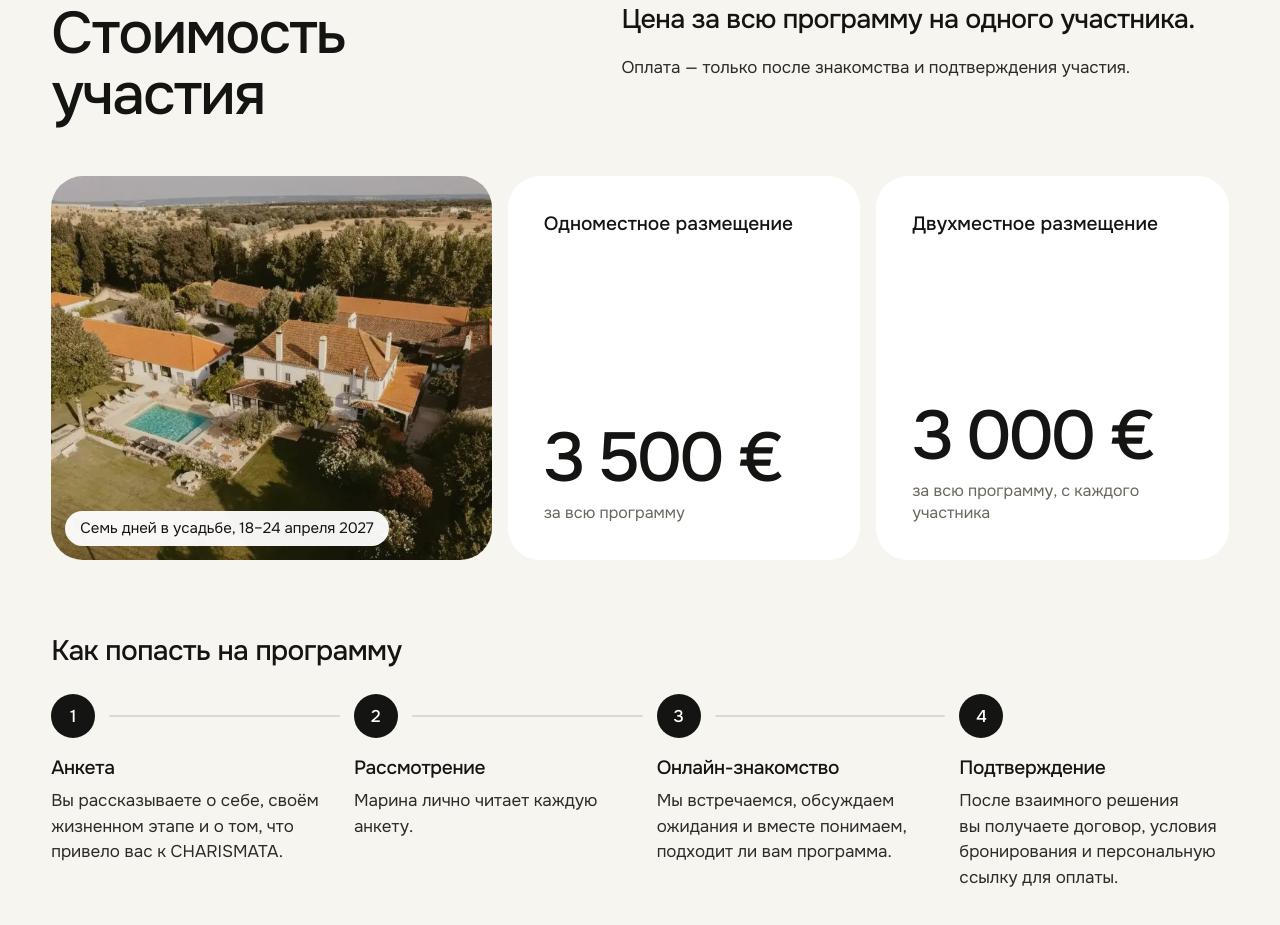
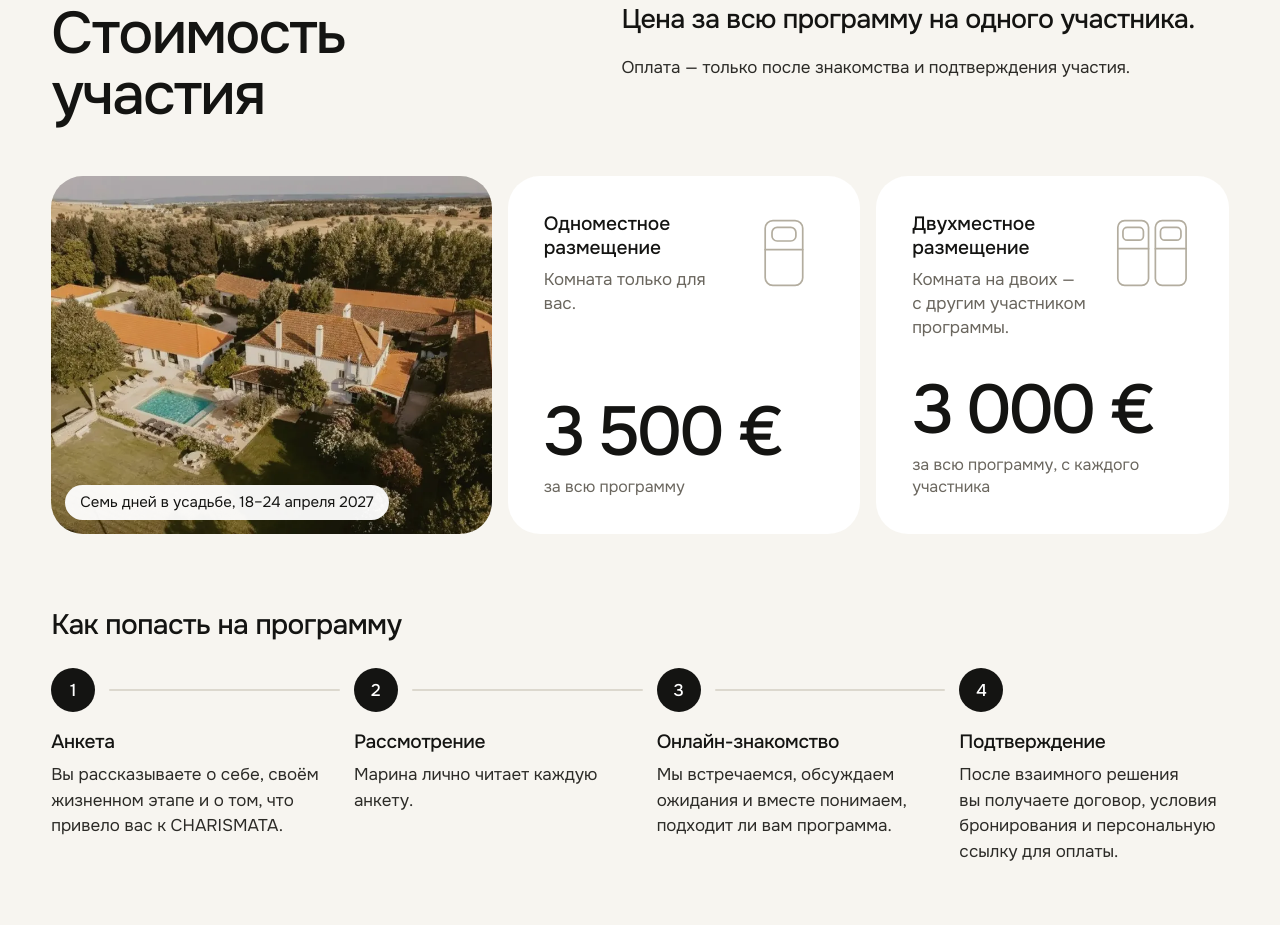
Before and after one commit to KirilVolkov123/charismata-preview, a plain HTML site: page index.html in a window 1280 px wide. Shown: the part 8717-9642 px from the top of the page. Drawn offline with Linux system fonts and the light colour scheme; a web font is replaced by a local one.

Commit message:
Обновление предпросмотра

```diff
--- a/assets/css/style.css
+++ b/assets/css/style.css
@@ -230,11 +230,15 @@ h2 + .lead, h2 + p { margin-top: clamp(16px, 2vw, 26px); }
 
 /* Стоимость */
 .prices { display: grid; grid-template-columns: minmax(0, 5fr) minmax(0, 4fr) minmax(0, 4fr); gap: 16px; }
-.prices__photo { min-height: clamp(260px, 30vw, 430px); border-radius: 32px; }
-.price { display: flex; flex-direction: column; padding: clamp(24px, 2.8vw, 40px); border-radius: 32px; background: #fff; transition: transform .35s var(--e); }
+.prices__photo { min-height: clamp(240px, 25vw, 360px); border-radius: 32px; }
+/* карточка цены: слева название и пояснение, справа схема комнаты, внизу цена */
+.price { display: grid; grid-template-columns: minmax(0, 1fr) auto; grid-template-rows: auto 1fr auto auto; column-gap: 16px; padding: clamp(24px, 2.8vw, 40px); border-radius: 32px; background: #fff; transition: transform .35s var(--e); }
+.price__desc { grid-column: 1; margin-top: 8px; max-width: 15em; font-size: 1.0625rem; line-height: 1.4; color: var(--muted); }
+.price__icon { grid-column: 2; grid-row: 1 / span 2; align-self: start; width: clamp(64px, 6.4vw, 96px); height: auto; color: #b3ad9f; }
+.price__sum, .price__note { grid-column: 1 / -1; }
 .price:hover { transform: translateY(-6px); }
 .price__name { font-size: clamp(1.125rem, 1.5vw, 1.375rem); font-weight: 500; line-height: 1.25; color: var(--ink); }
-.price__sum { margin-top: auto; padding-top: clamp(36px, 7vw, 110px); font-size: clamp(3rem, 5.4vw, 5.2rem); font-weight: 500; letter-spacing: -.05em; line-height: .95; color: var(--ink); white-space: nowrap; }
+.price__sum { padding-top: clamp(28px, 3vw, 44px); font-size: clamp(3rem, 5.4vw, 5.2rem); font-weight: 500; letter-spacing: -.05em; line-height: .95; color: var(--ink); white-space: nowrap; }
 .price__note { margin-top: 10px; font-size: 1rem; line-height: 1.4; color: var(--muted); }
 .join__go { display: flex; flex-wrap: wrap; align-items: center; gap: 18px 32px; margin-top: clamp(36px, 5vw, 64px); }
 .join__go p { flex: 1 1 18em; max-width: 32em; font-size: 1rem; line-height: 1.5; }
--- a/index.html
+++ b/index.html
@@ -19,7 +19,7 @@
 <link rel="preload" as="image" href="assets/img/est-deck.webp" media="(min-width: 701px)">
 <link rel="preload" as="image" href="assets/img/film-deck-m.webp" media="(max-width: 700px)">
 <link href="https://fonts.googleapis.com/css2?family=Forum&family=Onest:wght@400;500;600&display=swap" rel="stylesheet">
-<link rel="stylesheet" href="assets/css/style.css?v=3569286326">
+<link rel="stylesheet" href="assets/css/style.css?v=914381501">
 </head>
 <body class="has-hero">
 
@@ -293,11 +293,17 @@
       <figure class="prices__photo"><img src="assets/img/est-aerial-1000.webp" srcset="assets/img/est-aerial-1000.webp 1000w, assets/img/est-aerial.webp 2000w" sizes="(max-width: 900px) 92vw, 36vw" width="2000" height="1270" alt="Усадьба с высоты: дома под черепицей, сад и бассейн" loading="lazy" decoding="async"><figcaption>Семь дней в усадьбе, 18–24 апреля 2027</figcaption></figure>
       <div class="price">
         <p class="price__name">Одноместное размещение</p>
+        <p class="price__desc">Комната только для вас.</p>
+        <!-- схема комнаты: одна кровать -->
+        <svg class="price__icon" viewBox="0 0 96 96" aria-hidden="true"><g fill="none" stroke="currentColor" stroke-width="2" stroke-linecap="round" stroke-linejoin="round"><rect x="26" y="10" width="44" height="76" rx="9"/><rect x="34" y="18" width="28" height="16" rx="6"/><path d="M26 44h44"/></g></svg>
         <p class="price__sum">3 500 €</p>
         <p class="price__note">за всю программу</p>
       </div>
       <div class="price">
         <p class="price__name">Двухместное размещение</p>
+        <p class="price__desc">Комната на двоих — с другим участником программы.</p>
+        <!-- схема комнаты: две кровати -->
+        <svg class="price__icon" viewBox="0 0 96 96" aria-hidden="true"><g fill="none" stroke="currentColor" stroke-width="2" stroke-linecap="round" stroke-linejoin="round"><rect x="8" y="10" width="36" height="76" rx="8"/><rect x="14" y="18" width="24" height="15" rx="5"/><path d="M8 43h36"/><rect x="52" y="10" width="36" height="76" rx="8"/><rect x="58" y="18" width="24" height="15" rx="5"/><path d="M52 43h36"/></g></svg>
         <p class="price__sum">3 000 €</p>
         <p class="price__note">за всю программу, с каждого участника</p>
       </div>
```
Also changed, not shown: apply.html (+1 -1 lines), privacy.html (+1 -1 lines).
